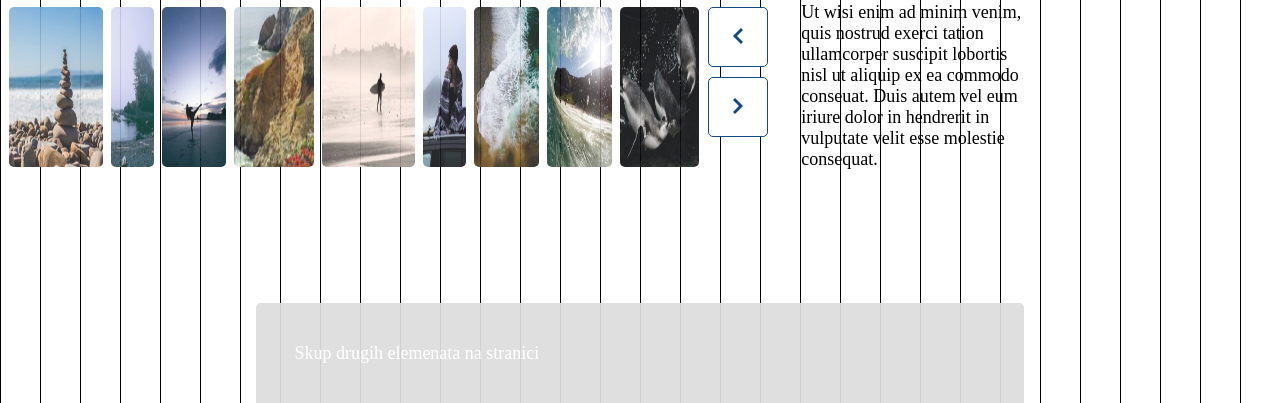
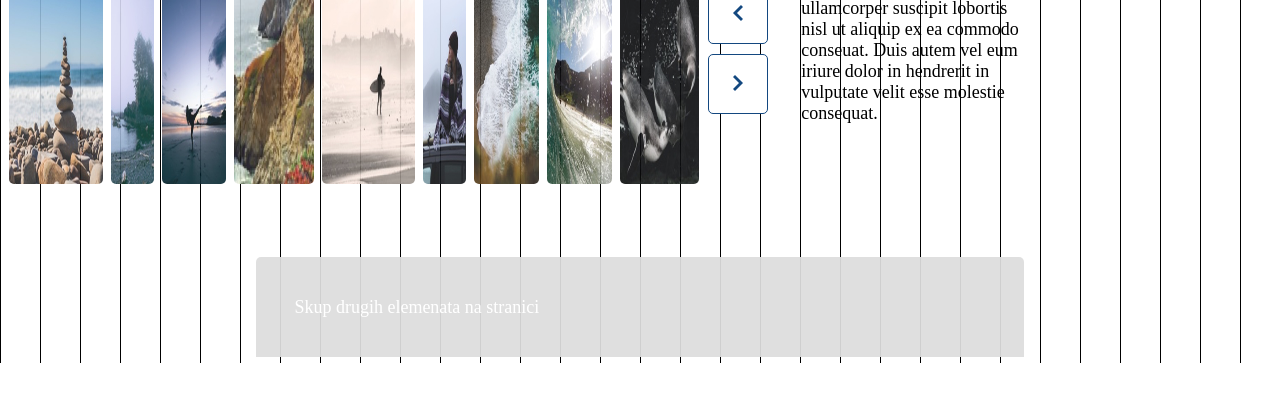
Before and after one commit to DinoZzzz/Factory_Zadatak, a plain HTML site: page index.html in a window 1280 px wide. Shown: the part 437-840 px from the top of the page. After the commit the page ends 800 px from the top, so only its background shows below. Drawn offline with nearby package versions, Linux system fonts and the light colour scheme.

Commit message:
Update style.css

```diff
--- a/style.css
+++ b/style.css
@@ -88,12 +88,12 @@ footer {
 
 }
 .image{
-    height: 160px;
+    height: 200px;
     width: auto;
     opacity: 0.9;
     margin: 0 4px ;
     border-radius: 5px ;
-    overflow-x: hidden ;
+    overflow: hidden ;
 }
 .button-container {
     display: flex;
@@ -103,7 +103,7 @@ footer {
 
 .text {
     width: 29%;
-    margin-top: 11%;
+    margin-top: 5%;
     padding-bottom: 15%;
 }
 
```
